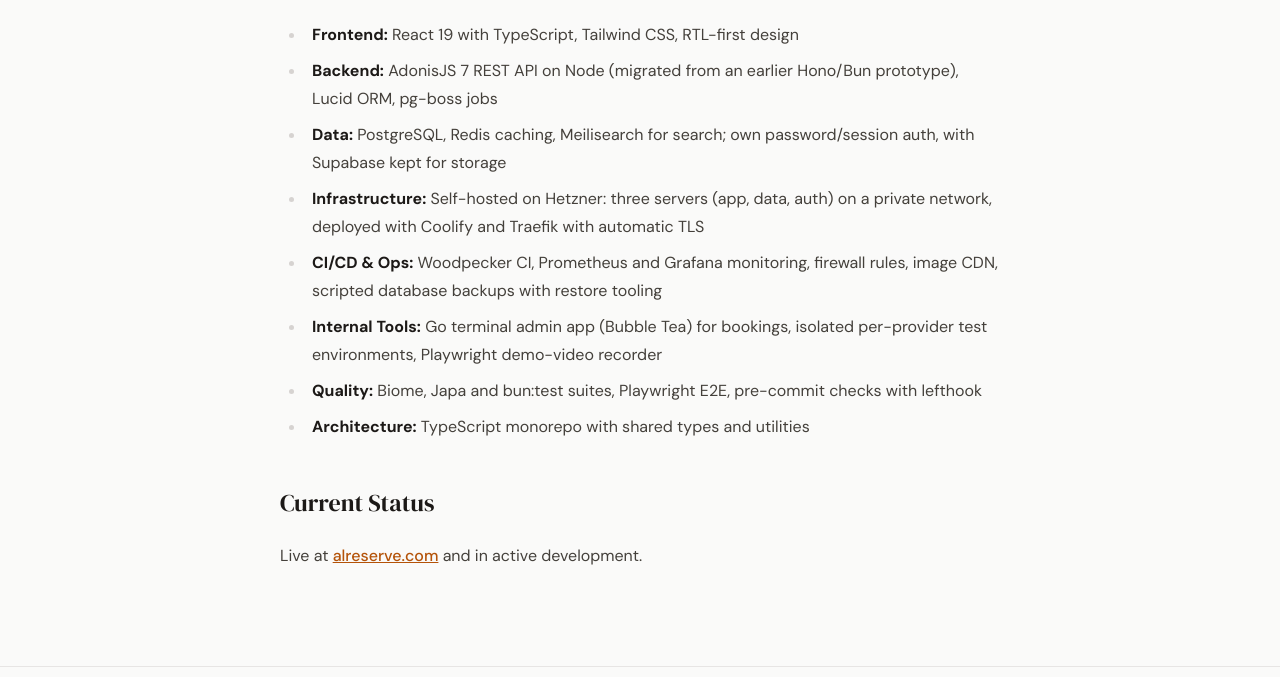
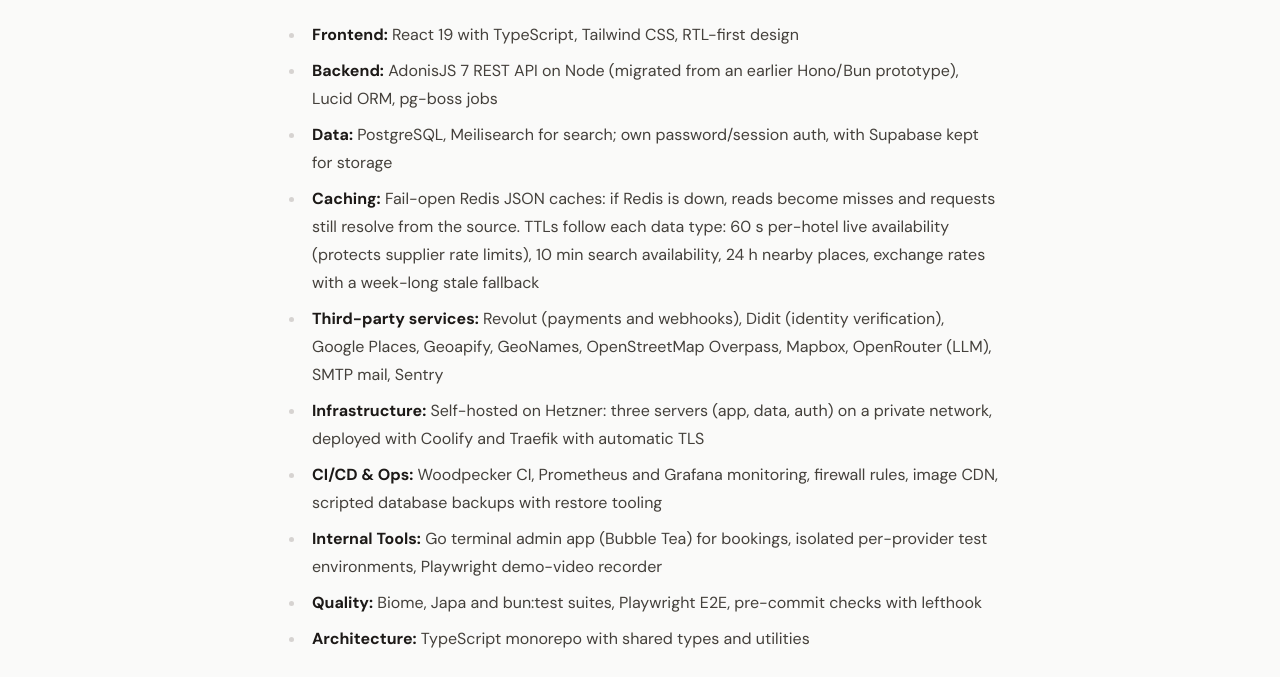
Before and after one commit to deviengeorge/portfolio, an Astro site: page /projects/alreserve in a window 1280 px wide. Shown: the part 1589-2266 px from the top of the page. Built offline with nearby package versions, Linux system fonts and the light colour scheme; Astro itself is replaced by a stand-in of ours.

Commit message:
content: document ALReserve caching layer and third-party services
Co-Authored-By: Claude Sonnet 5.5 <noreply@anthropic.com>

```diff
--- a/src/content/projects/alreserve.mdx
+++ b/src/content/projects/alreserve.mdx
@@ -32,7 +32,9 @@ Building a full-stack platform with a TypeScript monorepo architecture, integrat
 
 - **Frontend:** React 19 with TypeScript, Tailwind CSS, RTL-first design
 - **Backend:** AdonisJS 7 REST API on Node (migrated from an earlier Hono/Bun prototype), Lucid ORM, pg-boss jobs
-- **Data:** PostgreSQL, Redis caching, Meilisearch for search; own password/session auth, with Supabase kept for storage
+- **Data:** PostgreSQL, Meilisearch for search; own password/session auth, with Supabase kept for storage
+- **Caching:** Fail-open Redis JSON caches: if Redis is down, reads become misses and requests still resolve from the source. TTLs follow each data type: 60 s per-hotel live availability (protects supplier rate limits), 10 min search availability, 24 h nearby places, exchange rates with a week-long stale fallback
+- **Third-party services:** Revolut (payments and webhooks), Didit (identity verification), Google Places, Geoapify, GeoNames, OpenStreetMap Overpass, Mapbox, OpenRouter (LLM), SMTP mail, Sentry
 - **Infrastructure:** Self-hosted on Hetzner: three servers (app, data, auth) on a private network, deployed with Coolify and Traefik with automatic TLS
 - **CI/CD & Ops:** Woodpecker CI, Prometheus and Grafana monitoring, firewall rules, image CDN, scripted database backups with restore tooling
 - **Internal Tools:** Go terminal admin app (Bubble Tea) for bookings, isolated per-provider test environments, Playwright demo-video recorder
```
